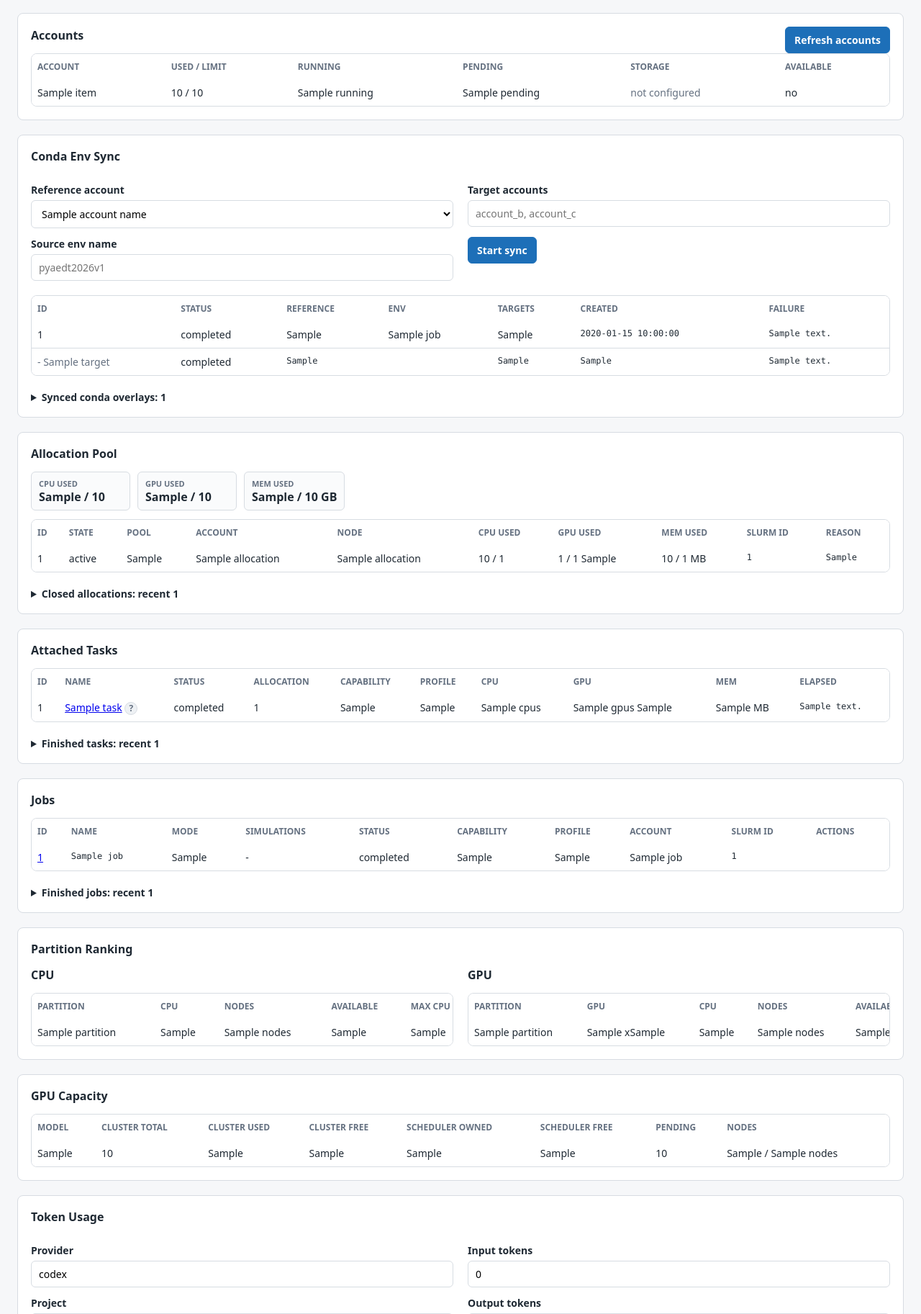
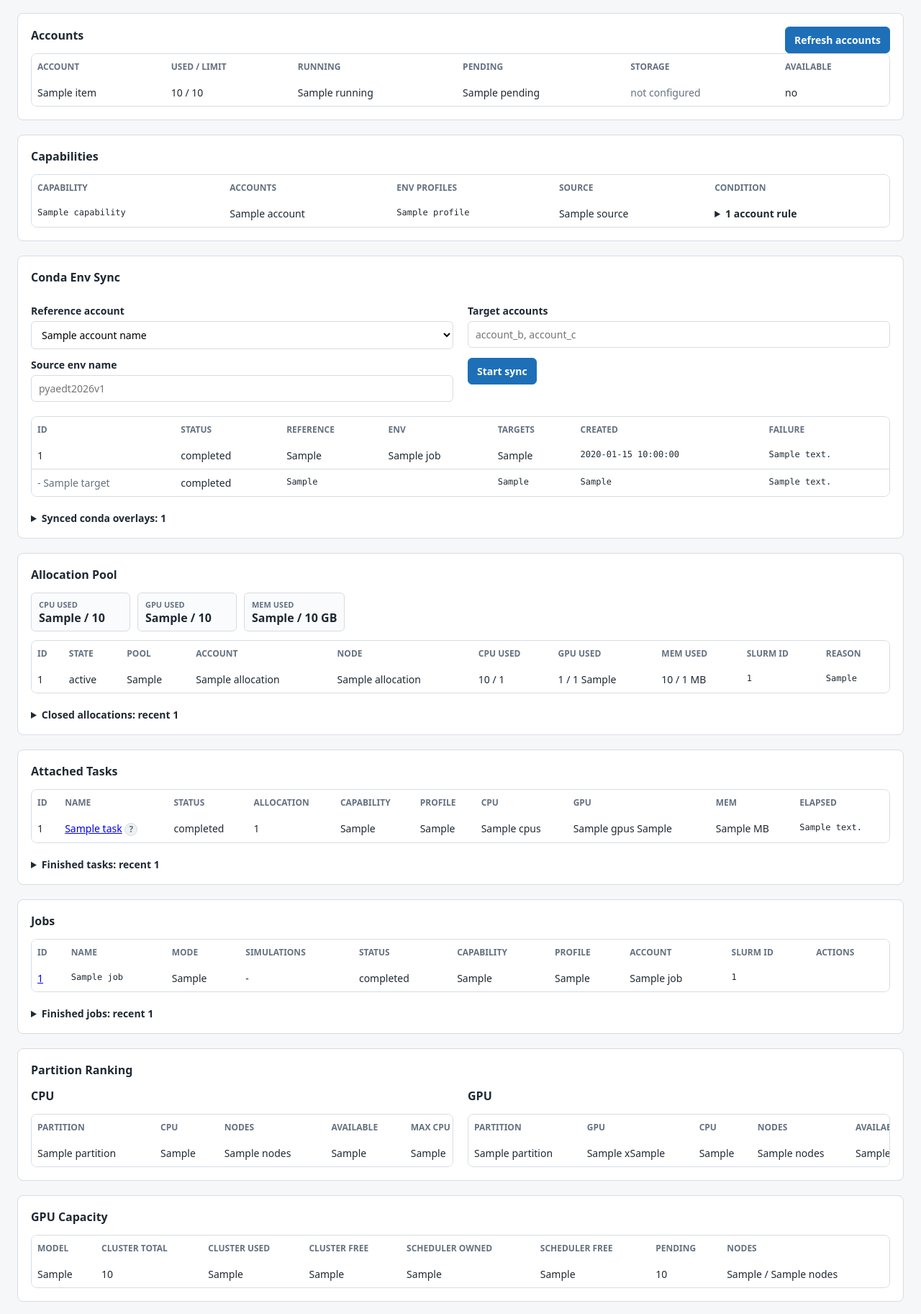
Before and after one commit to Schwalbe262/slurm_scheduler, a FastAPI app: template templates/dashboard.html in a window 1280 px wide. Shown: the part 1070-2895 px from the top of the page at 72% size. Run offline with FastAPI, Linux system fonts and the light colour scheme; the template is opened without the code that fills it: most values are stand-ins (such as "Sample title", 1, 10 or a date in 2020); parts of the project's set-up code (start-up, migrations or seed data) failed here and were passed over.

Commit message:
Expose scheduler capabilities in UI

```diff
--- a/slurm_scheduler/app.py
+++ b/slurm_scheduler/app.py
@@ -54,6 +54,86 @@ def build_token_chart(points: list[dict]) -> str:
       {circles}
     </svg>
     """
+
+
+def build_capability_summary(accounts: list, overlays: list[dict]) -> list[dict]:
+    by_capability: dict[str, dict] = {}
+
+    def item_for(capability: str) -> dict:
+        item = by_capability.setdefault(
+            capability,
+            {
+                "capability": capability,
+                "accounts": [],
+                "profiles": [],
+                "sources": [],
+                "details": [],
+            },
+        )
+        return item
+
+    for account in accounts:
+        account_profiles = sorted((account.env_profiles or {}).keys())
+        for capability in sorted(account.capabilities or []):
+            item = item_for(capability)
+            if account.name not in item["accounts"]:
+                item["accounts"].append(account.name)
+            for profile in matching_profiles_for_capability(capability, account_profiles):
+                if profile not in item["profiles"]:
+                    item["profiles"].append(profile)
+            if "accounts.yaml" not in item["sources"]:
+                item["sources"].append("accounts.yaml")
+            item["details"].append(
+                {
+                    "account": account.name,
+                    "profiles": matching_profiles_for_capability(capability, account_profiles),
+                    "source": "accounts.yaml",
+                    "condition": "account declares capability",
+                }
+            )
+
+    for overlay in overlays:
+        capability = str(overlay.get("capability") or "").strip()
+        account_name = str(overlay.get("account_name") or "").strip()
+        profile = str(overlay.get("env_profile") or "").strip()
+        if not capability or not account_name:
+            continue
+        item = item_for(capability)
+        if account_name not in item["accounts"]:
+            item["accounts"].append(account_name)
+        if profile and profile not in item["profiles"]:
+            item["profiles"].append(profile)
+        if "conda-sync-overlay" not in item["sources"]:
+            item["sources"].append("conda-sync-overlay")
+        item["details"].append(
+            {
+                "account": account_name,
+                "profiles": [profile] if profile else [],
+                "source": "conda-sync-overlay",
+                "condition": f"synced env {overlay.get('env_name') or ''}".strip(),
+                "installed_prefix": overlay.get("installed_prefix") or "",
+            }
+        )
+
+    for item in by_capability.values():
+        item["accounts"] = sorted(item["accounts"])
+        item["profiles"] = sorted(item["profiles"])
+        item["sources"] = sorted(item["sources"])
+        item["details"] = sorted(item["details"], key=lambda detail: (detail["account"], detail["source"]))
+    return sorted(by_capability.values(), key=lambda item: item["capability"])
+
+
+def matching_profiles_for_capability(capability: str, profiles: list[str]) -> list[str]:
+    if not capability:
+        return []
+    candidates = {capability}
+    if capability.startswith("conda:"):
+        candidates.add(capability.split(":", 1)[1])
+    normalized = capability.replace("-", "_")
+    candidates.add(normalized)
+    if normalized.startswith("conda:"):
+        candidates.add(normalized.split(":", 1)[1])
+    return [profile for profile in profiles if profile in candidates]
 
 
 def parse_memory_mb(value: str) -> int:
@@ -490,6 +570,8 @@ def create_app(config_path: str = "config/app.yaml") -> FastAPI:
         jobs = job_elapsed(db.list_jobs())
         active_jobs = [item for item in jobs if item["status"] not in {"completed", "failed", "cancelled"}]
         finished_jobs = [item for item in jobs if item["status"] in {"completed", "failed", "cancelled"}]
+        env_overlays = db.list_account_env_overlays()
+        capabilities = build_capability_summary(accounts, env_overlays)
         return templates.TemplateResponse(
             "dashboard.html",
             {
@@ -513,8 +595,9 @@ def create_app(config_path: str = "config/app.yaml") -> FastAPI:
                 "gpu_partitions": partition_rank(db.list_node_inventory(), needs_gpu=True),
                 "gpu_capacity": scheduler.gpu_capacity_summary(),
                 "account_names": [account.name for account in accounts],
+                "capabilities": capabilities,
                 "env_sync_jobs": [env_sync_job_json(job) for job in db.list_env_sync_jobs(limit=10)],
-                "env_overlays": db.list_account_env_overlays(),
+                "env_overlays": env_overlays,
             },
         )
 
@@ -1130,6 +1213,10 @@ def create_app(config_path: str = "config/app.yaml") -> FastAPI:
     def api_accounts_live() -> list[dict]:
         return [snapshot.__dict__ for snapshot in scheduler.snapshots()]
 
+    @app.get("/api/capabilities")
+    def api_capabilities() -> list[dict]:
+        return build_capability_summary(accounts, db.list_account_env_overlays())
+
     @app.post("/api/conda-env-sync")
     async def api_create_conda_env_sync(request: Request) -> JSONResponse:
         payload = await request.json()
--- a/templates/dashboard.html
+++ b/templates/dashboard.html
@@ -421,6 +421,48 @@
         }
       }
     </script>
+  </section>
+
+  <section class="panel">
+    <h2>Capabilities</h2>
+    <div class="table-scroll">
+      <table>
+        <thead><tr><th>CAPABILITY</th><th>ACCOUNTS</th><th>ENV PROFILES</th><th>SOURCE</th><th>CONDITION</th></tr></thead>
+        <tbody>
+        {% for capability in capabilities %}
+          <tr>
+            <td class="mono-cell">{{ capability.capability }}</td>
+            <td>{{ capability.accounts|join(", ") }}</td>
+            <td class="mono-cell">{{ capability.profiles|join(", ") if capability.profiles else "-" }}</td>
+            <td>{{ capability.sources|join(", ") }}</td>
+            <td>
+              <details>
+                <summary>{{ capability.details|length }} account rule{{ "" if capability.details|length == 1 else "s" }}</summary>
+                <div class="table-scroll section-gap">
+                  <table>
+                    <thead><tr><th>ACCOUNT</th><th>PROFILES</th><th>SOURCE</th><th>CONDITION</th><th>PREFIX</th></tr></thead>
+                    <tbody>
+                    {% for detail in capability.details %}
+                      <tr>
+                        <td>{{ detail.account }}</td>
+                        <td class="mono-cell">{{ detail.profiles|join(", ") if detail.profiles else "-" }}</td>
+                        <td>{{ detail.source }}</td>
+                        <td>{{ detail.condition }}</td>
+                        <td class="mono-cell">{{ detail.installed_prefix or "" }}</td>
+                      </tr>
+                    {% endfor %}
+                    </tbody>
+                  </table>
+                </div>
+              </details>
+            </td>
+          </tr>
+        {% else %}
+          <tr><td colspan="5" class="muted">No capabilities configured.</td></tr>
+        {% endfor %}
+        </tbody>
+      </table>
+    </div>
   </section>
 
   <section class="panel">
```
Also changed, not shown: docs/API.md (+10 -0 lines), insight.md (+3 -0 lines), note.md (+7 -0 lines), README.md.
